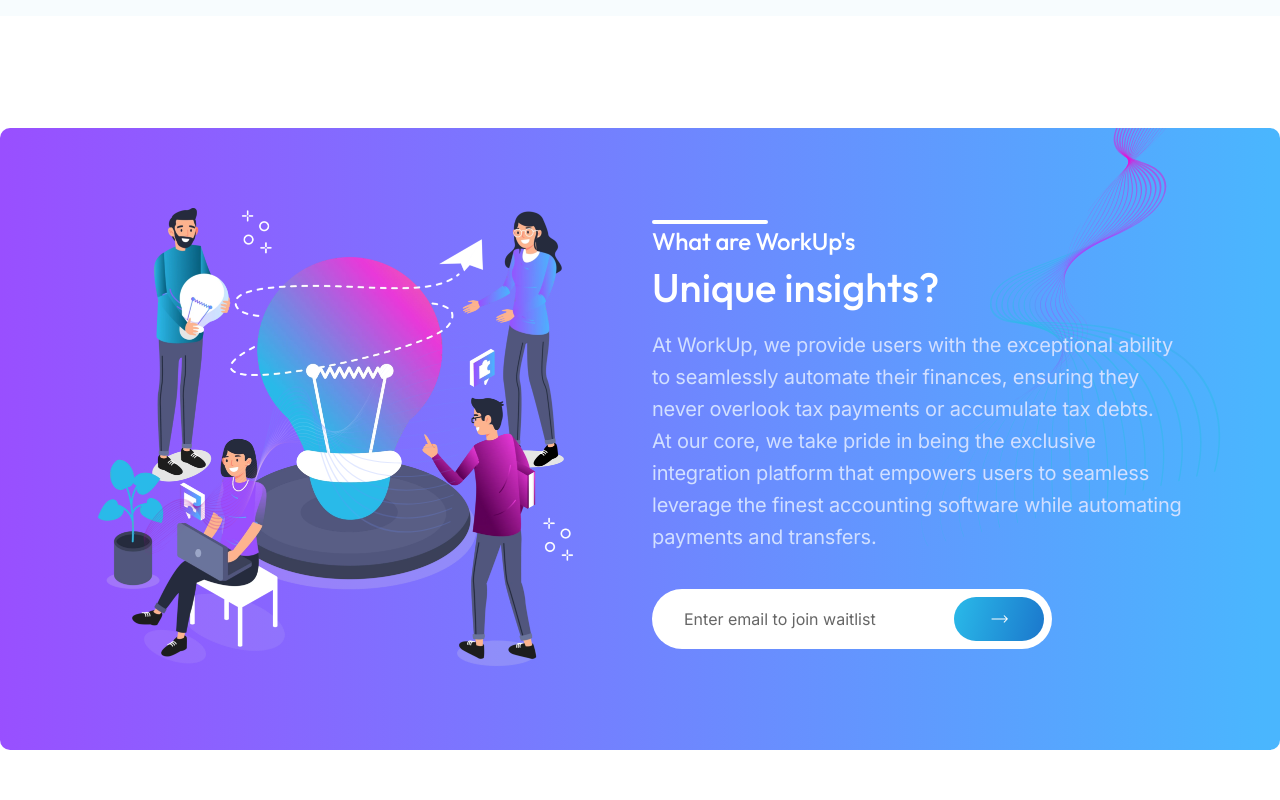
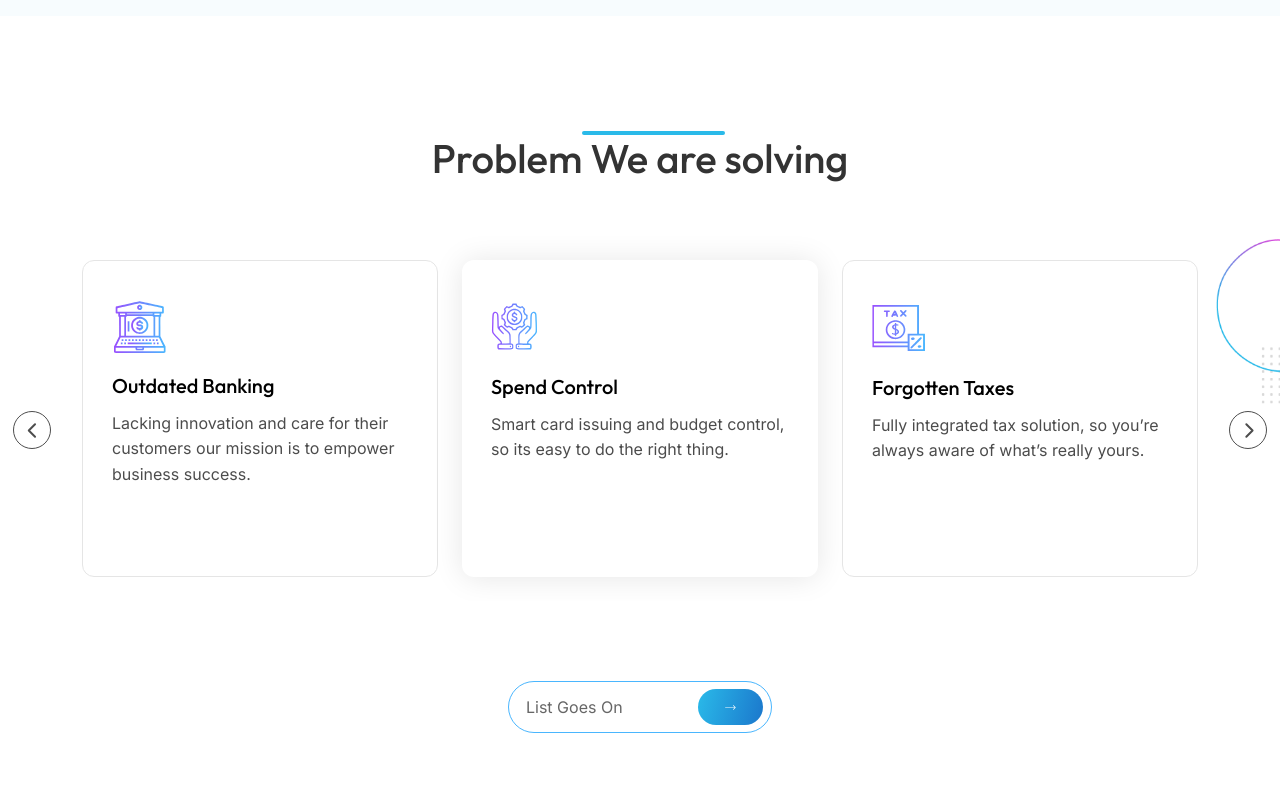
Before and after one commit to Johnyjangra/workup, a React (Create React App) app: page /brand in a window 1280 px wide. Shown: the part 3260-4060 px from the top of the page. Built offline with nearby package versions, Linux system fonts and the light colour scheme.

Commit message:
code merge

```diff
--- a/src/components/brand/WorkUpTeam.jsx
+++ b/src/components/brand/WorkUpTeam.jsx
@@ -14,7 +14,7 @@
       <p className="ff_outfit font-normal lg:text-xl md:text-[36px] sm:text-[34px] text-[30px] text-Black leading-normal relative after:contents-[''] after:absolute after:w-[160px] after:start-[50%] after:translate-x-[-50%] after:h-[4px]  after:rounded-md after:bg-blue after:top-[-4%] mb-0 text-center">
         WorkUp Team
       </p>
-      <div className="container xl:max-w-[1140px] 3xl:max-w-[1320px] mx-auto px-5 xl:px-0 lg:mt-20 sm:mt-10 mt-5 mb-48">
+      <div className="container xl:max-w-[1140px] 3xl:max-w-[1320px] mx-auto px-5 xl:px-0 lg:mt-20 sm:mt-10 mt-5 lg:mb-[280px] sm:mb-[200px] mb-[100px]">
         <div className="flex flex-wrap items-center lg:justify-between justify-center">
           <div className="lg:w-6/12 md:w-10/12 w-full lg:pe-16">
             <img
--- a/src/views/Brand.jsx
+++ b/src/views/Brand.jsx
@@ -7,6 +7,8 @@
 import BusnessModal from "../components/brand/BusnessModal";
 import WorkUpTeam from "../components/brand/WorkUpTeam";
 import BrandHero from "../components/brand/BrandHero";
+import MyFooter from "../components/home/MyFooter";
+import ProblemSolving from "../components/home/ProblemSolving";
 const Brand = () => {
   return (
     <div className=" overflow-hidden">
@@ -15,9 +17,11 @@
       <BrandWhatDo />
       <Market />
       <BrandProgress />
+      <ProblemSolving />
       <Unique />
       <BusnessModal />
       <WorkUpTeam />
+      <MyFooter />
     </div>
   );
 };
```
